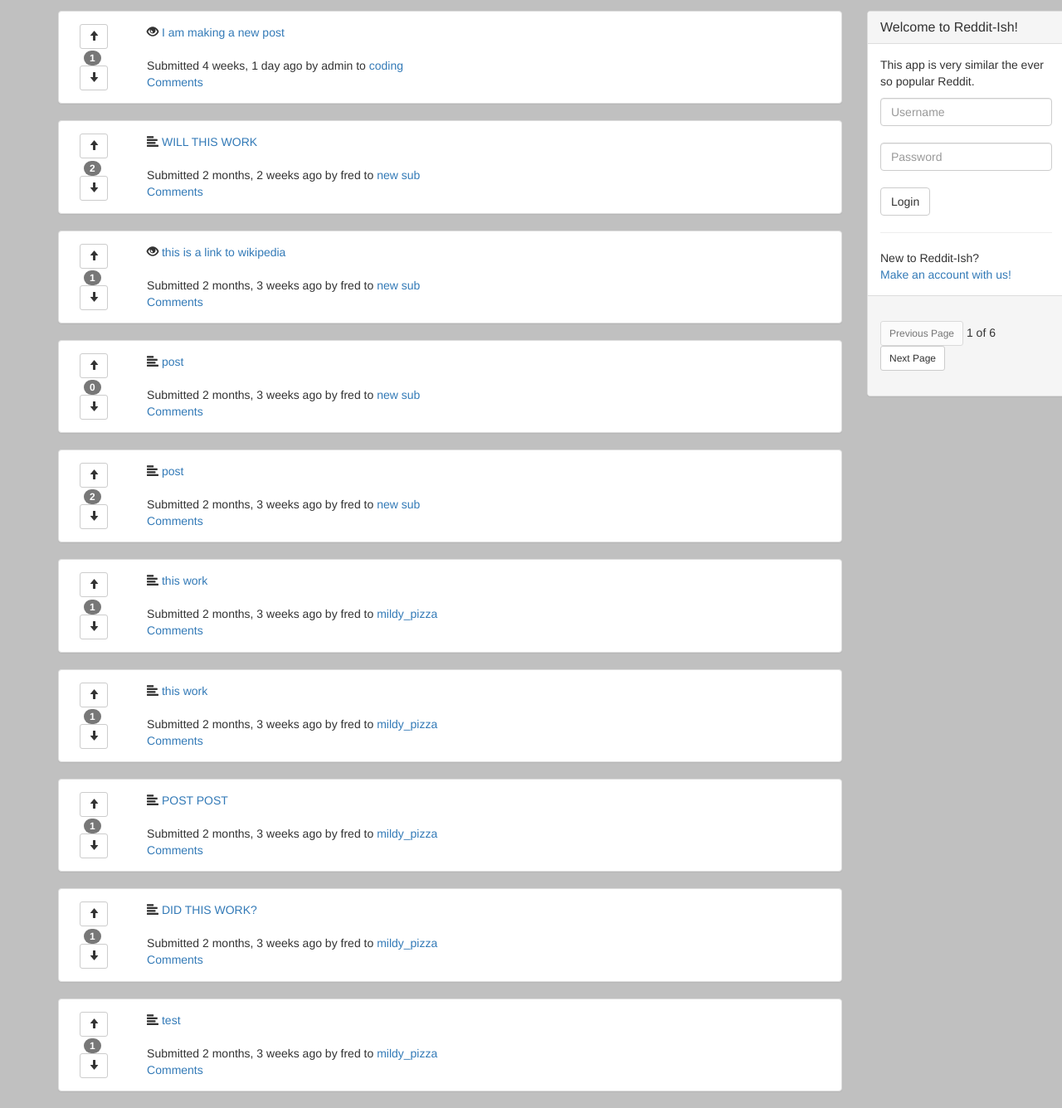
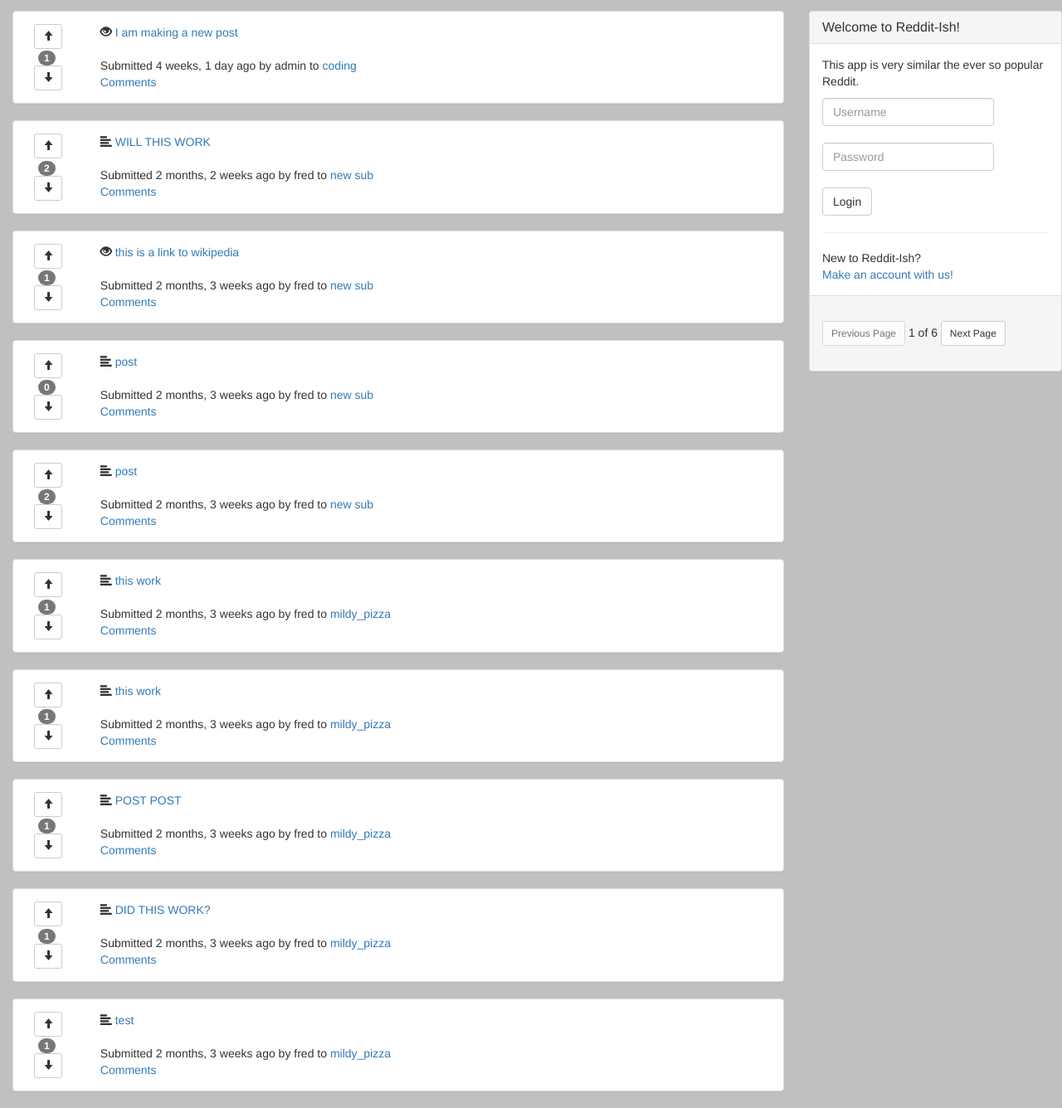
Before and after one commit to tdhuynh/reddit_remake, a Django app: page / in a window 1280 px wide. Shown: the part 57-1393 px from the top of the page at 83% size. Run offline with Django 3.2, Linux system fonts and the light colour scheme; data comes from the database, SQL or seed files in the repository; some libraries are stand-ins or nearby versions.

Commit message:
changed grid for templates

```diff
--- a/templates/base.html
+++ b/templates/base.html
@@ -36,7 +36,7 @@
               </div>
             </nav>
 
-        <div class="container">
+        <div class="container-fluid">
 
             {% block content %}
             {% endblock %}
--- a/templates/index.html
+++ b/templates/index.html
@@ -5,7 +5,7 @@
 {% block content %}
 
             <div class="row">
-              <div class="col-md-10">
+              <div class="col-md-9">
             {% for post in object_list %}
               <div class="panel panel-default">
                 <div class="panel-body">
@@ -63,7 +63,7 @@
               {% endfor %}
               </div>
 
-              <div class="col-md-2">
+              <div class="col-md-3">
                 <div class="affix">
                 <div class="panel panel-default">
                   <div class="panel-heading">
--- a/templates/reddit_app/subreddit_detail.html
+++ b/templates/reddit_app/subreddit_detail.html
@@ -2,7 +2,7 @@
 
 {% block content %}
 <div class="row">
-<div class="col-md-10">
+<div class="col-md-9">
   <div class="row">
 
       {% for post in object.recent_posts %}
@@ -63,7 +63,7 @@
   </div>
 </div>
 
-<div class="col-md-2">
+<div class="col-md-3">
   <div class="affix">
   <div class="panel panel-default">
     <div class="panel-heading">
--- a/templates/subreddits.html
+++ b/templates/subreddits.html
@@ -4,7 +4,7 @@
 
 {% block content %}
 <div class="row">
-<div class="col-md-10">
+<div class="col-md-9">
   {% for subreddit in object_list %}
   <div class="panel panel-default">
     <div class="panel-heading">
@@ -23,7 +23,7 @@
 </div>
 
 
-<div class="col-md-2">
+<div class="col-md-3">
   <div class="affix">
 
 
```
